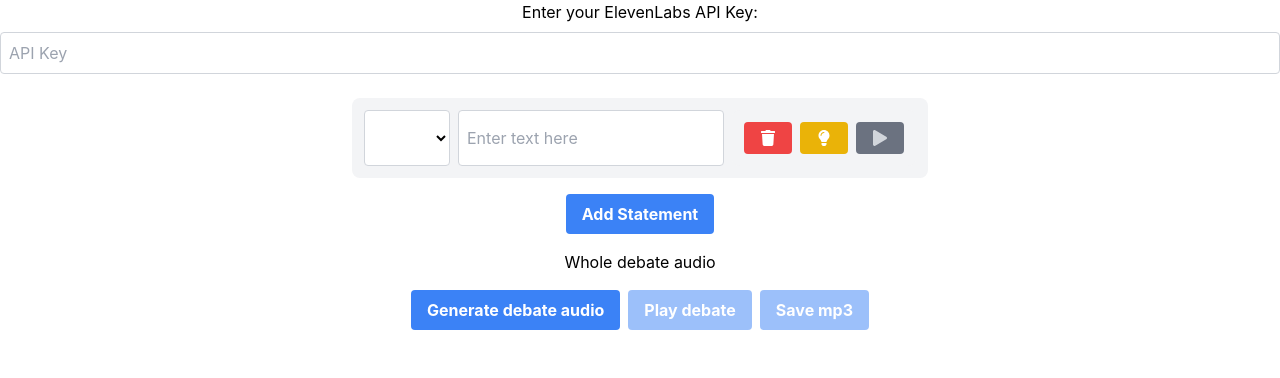
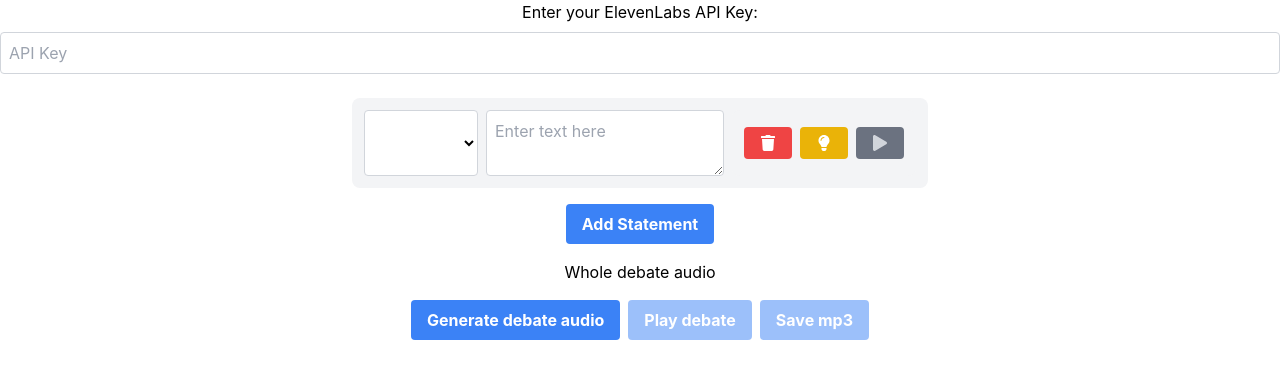
Before and after one commit to szulcmaciej/debater, a React (Create React App) app: page / in a window 1280 px wide. Both pictures are taken after a click on the button "Add Statement". Shown: the top 378 px of the page. Built offline with nearby package versions, Linux system fonts and the light colour scheme.

Commit message:
Update input field to textarea in DialogCreation component

```diff
--- a/src/components/DialogCreation.js
+++ b/src/components/DialogCreation.js
@@ -105,12 +105,12 @@
                                 <option key={i} value={speaker.voice_id}>{speaker.name}</option>
                             ))}
                         </select>
-                        <input
+                        <textarea
                             className="flex-2 bg-white border border-gray-300 p-2 rounded"
-                            type="text"
                             value={statement.text}
                             onChange={(e) => updateStatement(index, 'text', e.target.value)}
                             placeholder="Enter text here"
+                            rows={2}
                         />
                         <div className="flex flex-row items-center space-y-0 space-x-2 bg-gray-100 p-3 rounded-lg">
                             <button
```
